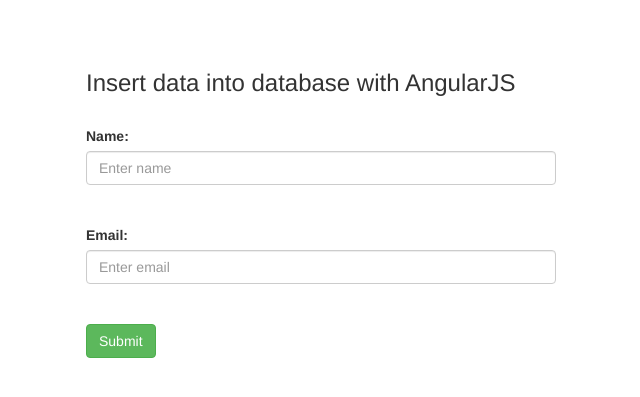
After one commit to mdaburaihan/AngularJS-PHP-MySQL, a PHP site: page /formsubmit.php in a window 1280 px wide. The commit adds this page. Shown: the top 397 px of the page, without its empty margins (319-959 px from the left). Run offline with PHP 8.4, Linux system fonts and the light colour scheme; some libraries are stand-ins or nearby versions.

Commit message:
Insert data using ng-submit
AngularJS with PHP and MySQL insert data.

```diff
--- /dev/null
+++ b/formsubmit.php
@@ -0,0 +1,51 @@
+
+<!-- AngularJS form data insert using ng-submit-->
+<?php include("inc/header.php"); ?>
+<div class="container" style="width: 500px;margin-top: 50px">
+ <div ng-app="myApp" ng-controller="userController">
+  <h3>Insert data into database with AngularJS</h3>
+  <form name="myform" ng-submit="insertData()">
+     <span class="text-success" ng-show="successInsert">{{successInsert}}</span>
+     <br>
+    <label for="name">Name:</label>
+    <input type="text" class="form-control" id="name" placeholder="Enter name" name="name" ng-model="insert.name">
+    <br>
+    <span class="text-danger" ng-show="errorName">{{errorName}}</span>
+    <br>
+    <label for="email">Email:</label>
+    <input type="email" class="form-control" id="email" placeholder="Enter email" name="email" ng-model="insert.emailid">
+    <br>
+    <span class="text-danger" ng-show="errorEmail">{{errorEmail}}</span>
+    <br>
+     <input type="submit" class="btn btn-success" name="insert" value="Submit">
+   </form>
+</div>
+</div>
+
+<script>
+  var app = angular.module("myApp",[]);
+
+  app.controller("userController",function($scope,$http){
+    $scope.insert = {}; //blank form data object
+    $scope.insertData = function(){
+      $http({
+        method:"POST",
+        url:"insert_submit.php",
+        data:$scope.insert,
+      }).success(function(data){
+        if(data.error)
+        {
+          $scope.errorName = data.error.name;
+          $scope.errorEmail = data.error.email;
+        }
+        else
+        {
+          $scope.insert = null;
+          $scope.errorName = null;
+          $scope.errorEmail = null;
+          $scope.successInsert = data.message;
+        }
+      });
+    }
+  });
+</script>
--- a/inc/header.php
+++ b/inc/header.php
@@ -21,7 +21,7 @@
   <!-- Bootstrap & jquery from local ends -->
 
   <!-- BEGIN: AngularJS -->
-<!-- <script src="Assets/js/angular.min.js"></script> -->
+ <!-- <script src="Assets/js/angular.min.js"></script>  -->
 <script  src="http://ajax.googleapis.com/ajax/libs/angularjs/1.4.8/angular.min.js">  </script>
   <!-- END: AngularJS -->
 
--- a/index.php
+++ b/index.php
@@ -1,5 +1,5 @@
 
-<!-- AngularJS form data insert suing ng-click -->
+<!-- AngularJS form data insert using ng-click -->
 <?php include("inc/header.php"); ?>
 <div class="container" style="width: 500px;margin-top: 50px">
  <div ng-app="myApp" ng-controller="userController">
```
Also changed, not shown: insert_submit.php (added, +42 -0 lines).
